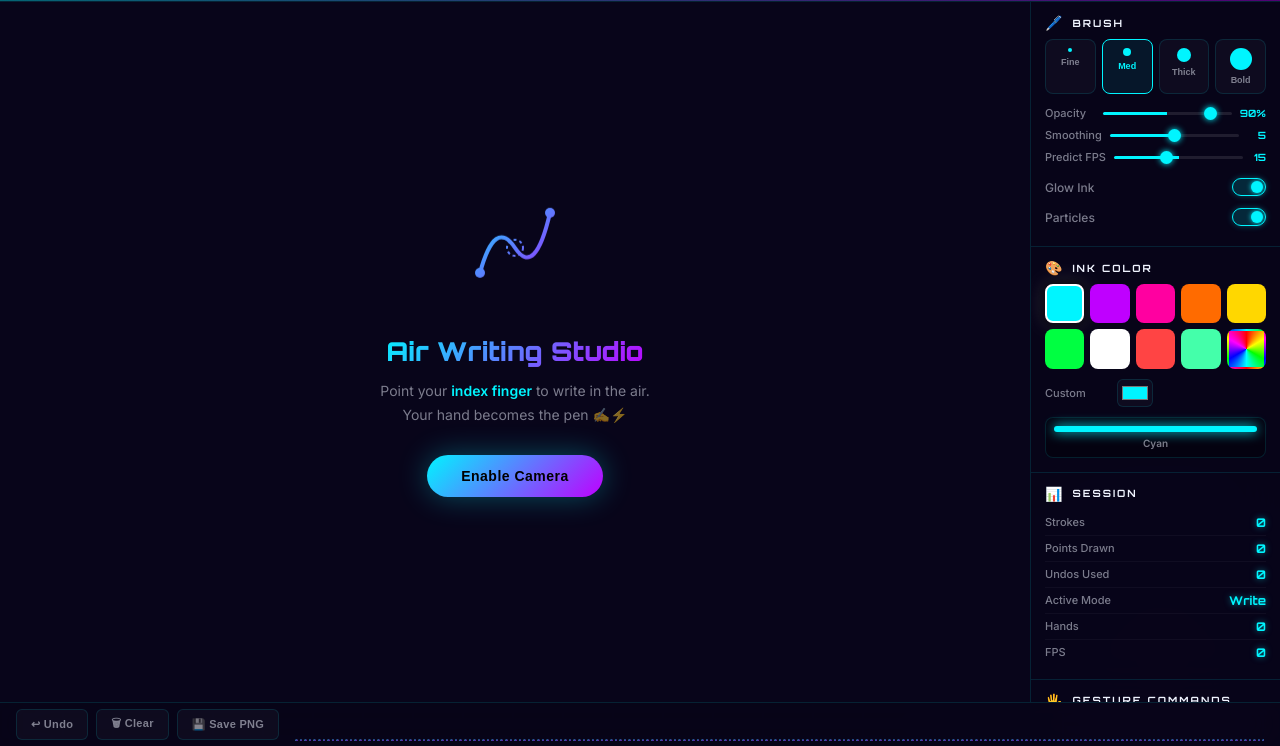
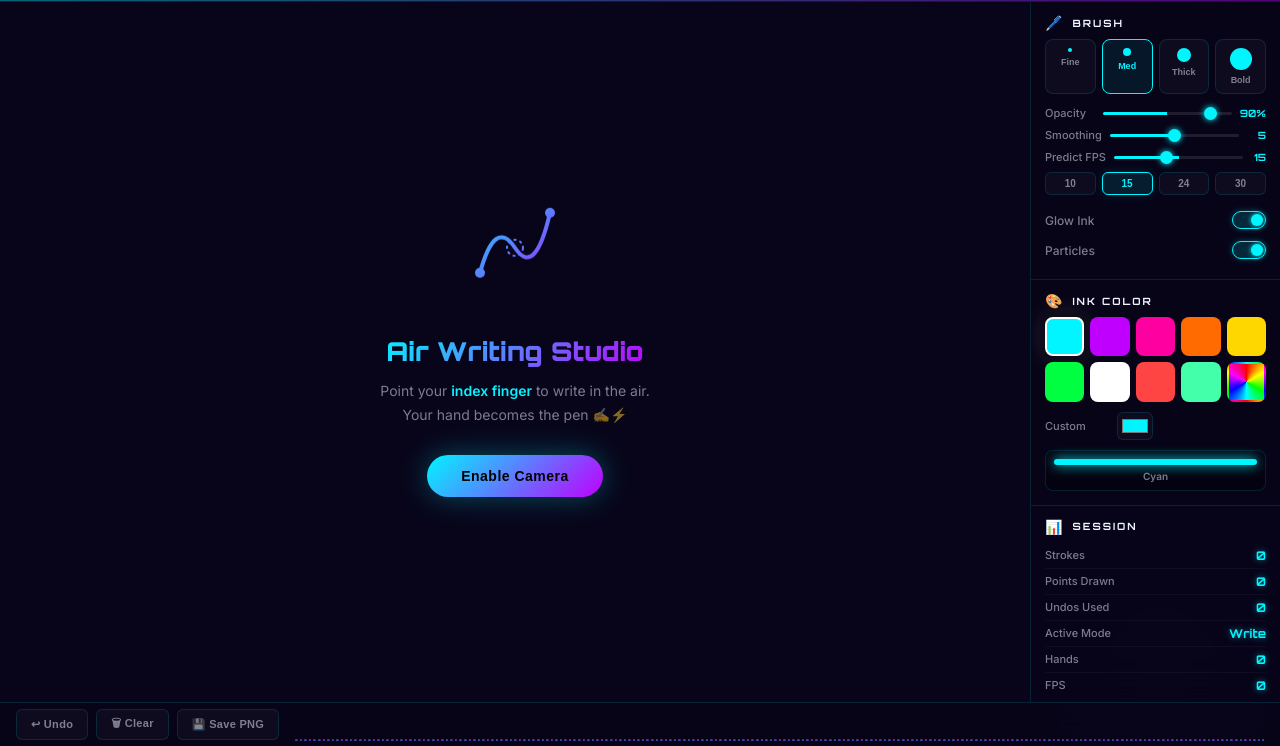
Before and after one commit to Shubhtiwari-77/handgesture, a website: page index.html in a window 1280 px wide. Shown: the part 54-800 px from the top of the page. Drawn offline with Linux system fonts and the light colour scheme; a script that the page names is missing.

Commit message:
feat: add fps preset buttons

```diff
--- a/app.js
+++ b/app.js
@@ -548,6 +548,11 @@ if (DOM.predictFpsSlider) {
   DOM.predictFpsSlider.addEventListener('input', () => setPredictFPS(DOM.predictFpsSlider.value));
 }
 
+document.querySelectorAll('.fps-preset').forEach(btn => btn.addEventListener('click', () => {
+  setPredictFPS(btn.dataset.fps);
+  document.querySelectorAll('.fps-preset').forEach(p => p.classList.toggle('active', p === btn));
+}));
+
 document.getElementById('toggleGlowInk').addEventListener('change',e=>cfg.glowInk=e.target.checked);
 document.getElementById('toggleParticles').addEventListener('change',e=>cfg.particles=e.target.checked);
 
@@ -583,4 +588,5 @@ document.addEventListener('keydown',e=>{
 // ── INIT ──────────────────────────────────────────────────────
 setInkColor('#00f5ff','Cyan');
 setPredictFPS(cfg.predictFPS);
+document.querySelectorAll('.fps-preset').forEach(p => p.classList.toggle('active', Number(p.dataset.fps) === cfg.predictFPS));
 setStatus('Click "Enable Camera" to Start');
--- a/index.html
+++ b/index.html
@@ -166,6 +166,12 @@
               <input type="range" id="predictFpsSlider" min="5" max="30" value="15" class="range-slider" />
               <span class="slider-val" id="predictFpsVal">15</span>
             </div>
+            <div class="fps-presets" aria-label="Predict FPS presets">
+              <button class="fps-preset" type="button" data-fps="10">10</button>
+              <button class="fps-preset active" type="button" data-fps="15">15</button>
+              <button class="fps-preset" type="button" data-fps="24">24</button>
+              <button class="fps-preset" type="button" data-fps="30">30</button>
+            </div>
             <div class="effect-toggle">
               <span>Glow Ink</span>
               <label class="toggle"><input type="checkbox" id="toggleGlowInk" checked><span class="slider-knob"></span></label>
--- a/style.css
+++ b/style.css
@@ -193,6 +193,15 @@ html,body { width:100%;height:100%;overflow:hidden;background:var(--bg-deep);col
 }
 .range-slider::-webkit-slider-thumb { -webkit-appearance:none;width:13px;height:13px;border-radius:50%;background:var(--primary);box-shadow:0 0 6px var(--primary);cursor:pointer; }
 
+.fps-presets { display:flex;gap:6px;flex-wrap:wrap;margin:2px 0 10px; }
+.fps-preset {
+  flex:1 1 0;min-width:44px;padding:5px 0;border-radius:6px;
+  border:1px solid var(--border);background:var(--bg-card);color:var(--text-secondary);
+  font-size:10px;font-weight:700;cursor:pointer;transition:all var(--transition);
+}
+.fps-preset:hover { border-color:var(--border-glow);color:var(--primary);background:var(--bg-card-hover); }
+.fps-preset.active { border-color:var(--primary);color:var(--primary);background:rgba(0,245,255,.1);box-shadow:0 0 10px rgba(0,245,255,.15); }
+
 /* ── EFFECT TOGGLE ── */
 .effect-toggle { display:flex;align-items:center;justify-content:space-between;padding:6px 0;font-size:12px;color:var(--text-secondary);font-weight:500; }
 .toggle { position:relative;width:34px;height:18px;flex-shrink:0; }
```
